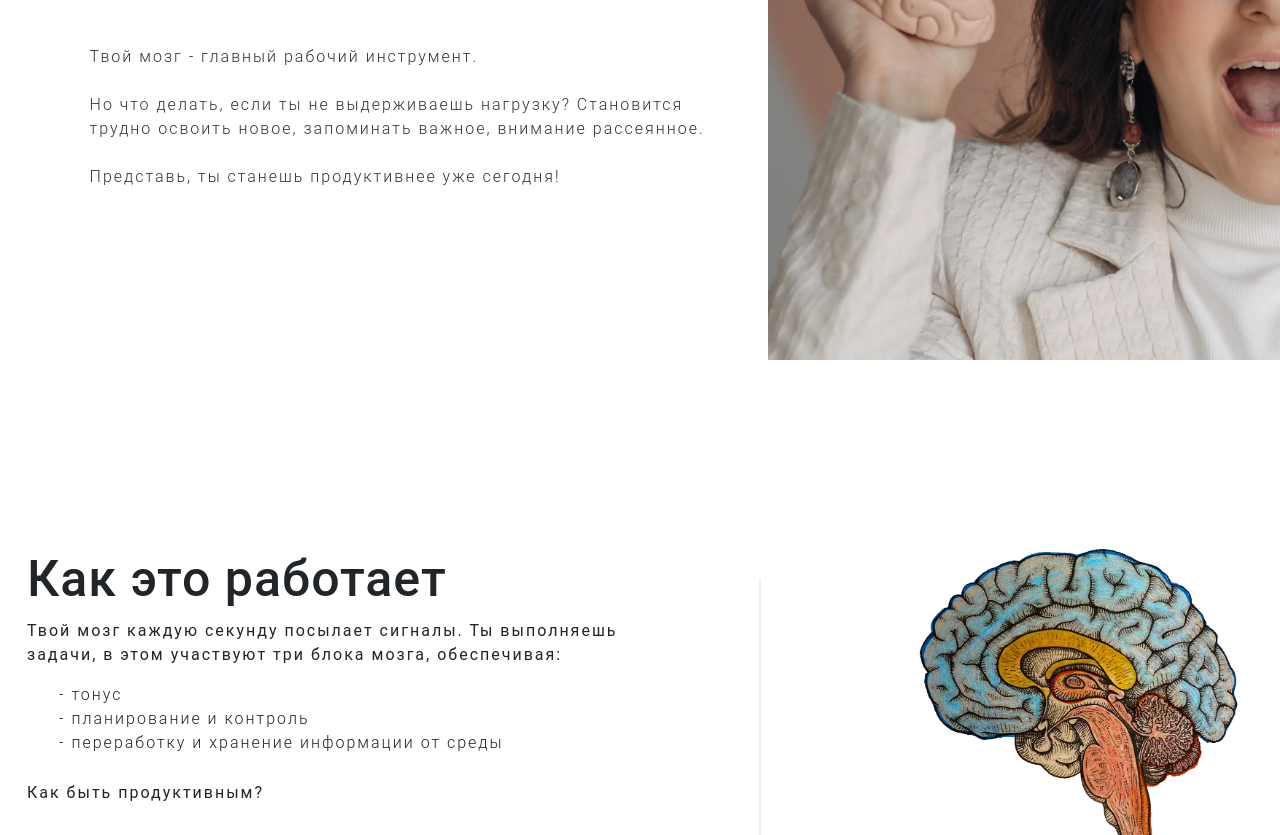
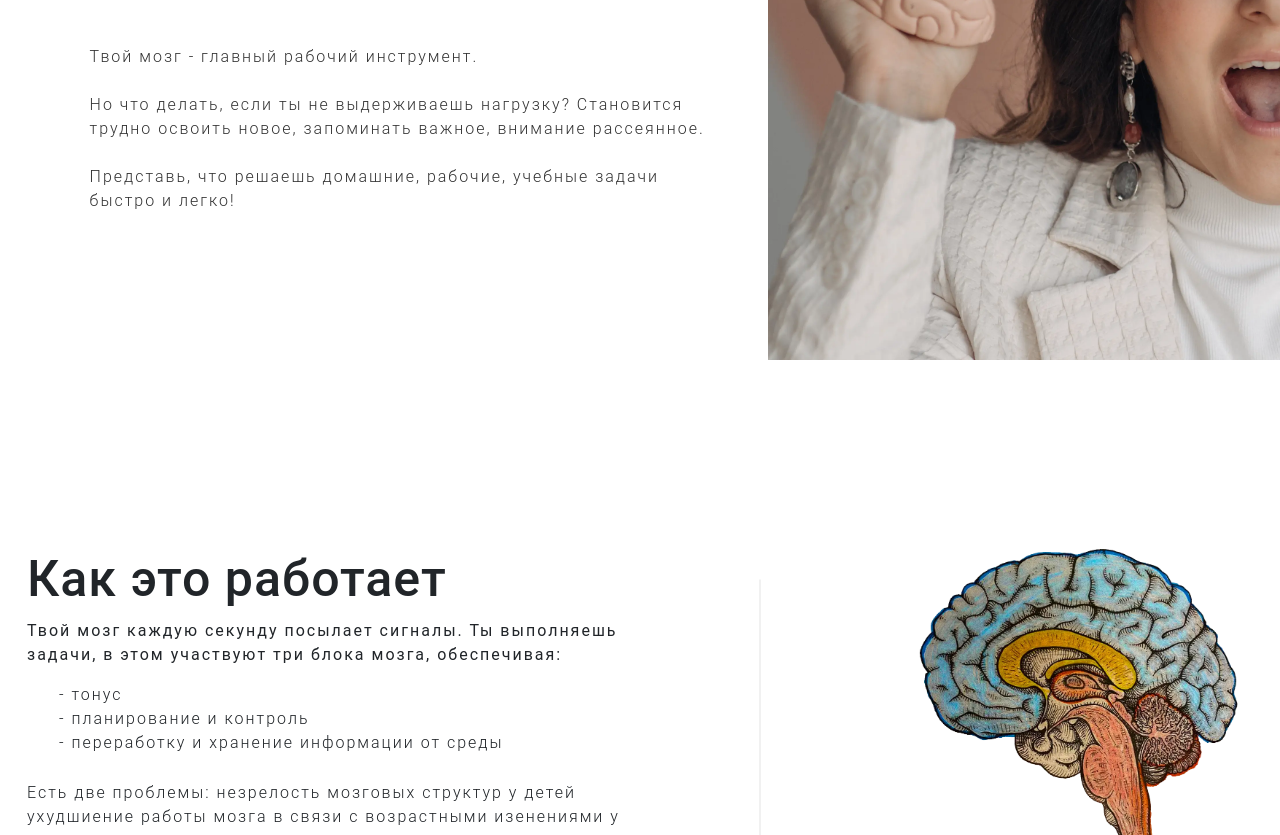
Before and after one commit to tarchevsky/marie, a plain HTML site: page index.html in a window 1280 px wide. Shown: the part 357-1192 px from the top of the page. Drawn offline with nearby package versions, Linux system fonts and the light colour scheme.

Commit message:
текст Как это работает

```diff
--- a/index.html
+++ b/index.html
@@ -114,7 +114,7 @@
 
                             Но что делать, если ты не выдерживаешь нагрузку? Становится трудно освоить новое, запоминать важное, внимание рассеянное.<br><br>
 
-                            Представь, ты станешь продуктивнее уже сегодня!
+                            Представь, что решаешь домашние, рабочие, учебные задачи быстро и легко!
                         </p>
                         <!-- <button class="offer__btn">Кнопка</button> -->
                     </div>
@@ -143,7 +143,11 @@
                         <li>- планирование и контроль</li>
                         <li>- переработку и хранение информации от среды</li>
                     </ul>
-                    <p><strong>Как быть продуктивным?</strong></p>
+                    <p>Есть две проблемы:
+                        незрелость мозговых структур у детей<br>
+                        ухудшиение работы мозга в связи с возрастными изенениями у взрослых
+                    </p>
+                    <p><strong>Как же тогда быть продуктивным?</strong></p>
                 </div>
                 <div class="presentation__img">
                     <div class="presentation__img--wrapper"><img src="img/dest/brainformasha-blue2.webp" alt="">
```
